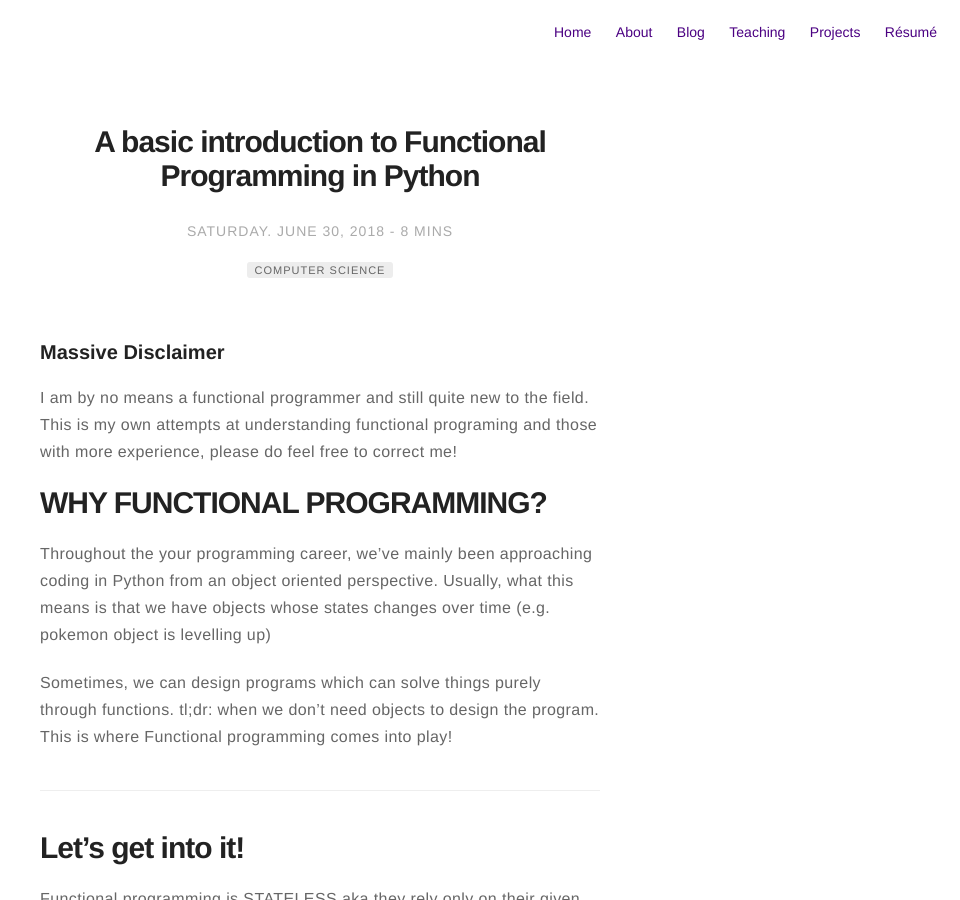
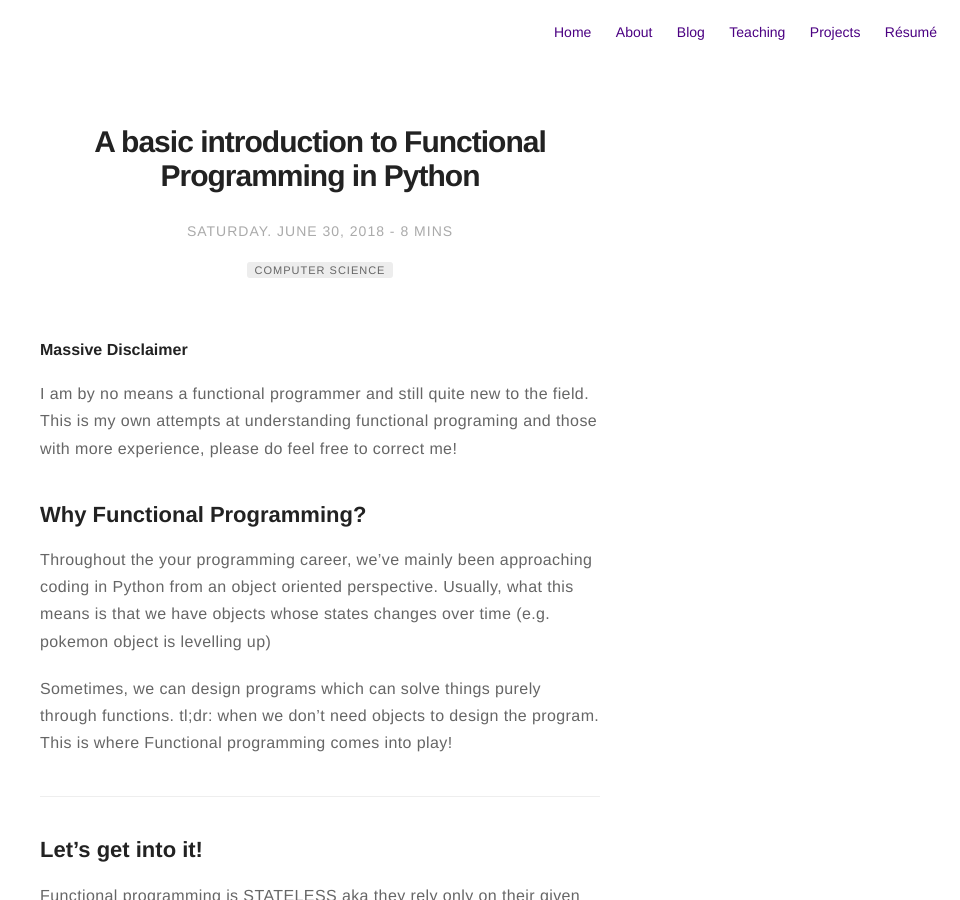
Before and after one commit to chrishyland/chrishyland.github.io, a Jekyll site: the page built from _posts/2018-06-30-func_prog.md, in a window 1280 px wide and 900 px high. Shown: the whole window, without its empty margins (320-1280 px from the left). Built offline with Jekyll 4.4.1, drawn with Linux system fonts in a browser that asks for light colours; comment, search, counter and statistics services are not loaded.

```diff
--- a/_posts/2018-06-30-func_prog.md
+++ b/_posts/2018-06-30-func_prog.md
@@ -9,10 +9,10 @@ author: chrishyland
 description: A blog that I would not show my functional programming friends.
 ---
 
-### Massive Disclaimer
+#### Massive Disclaimer
 I am by no means a functional programmer and still quite new to the field. This is my own attempts at understanding functional programing and those with more experience, please do feel free to correct me!
 
-# WHY FUNCTIONAL PROGRAMMING?
+## Why Functional Programming?
 
 Throughout the your programming career, we've mainly been approaching coding in Python from an object oriented perspective. Usually, what this means is that we have objects whose states changes over time (e.g. pokemon object is levelling up)
 
@@ -20,7 +20,7 @@ Sometimes, we can design programs which can solve things purely through function
 
 ---
 
-# Let's get into it!
+## Let's get into it!
 
 Functional programming is STATELESS aka they rely only on their given inputs to produce an output.
 
@@ -200,6 +200,7 @@ Max, min etc is an example of reduce as they take in an iterable and gives us ba
 
 Hopefully this post achieved 2 things.
 1. Beginners are able to take away some nifty little things or understand what's happening behind some of the functions they use.
+
 2. Actual functional programmers have not gone blind from reading this.
 
 ### Credits:
```
